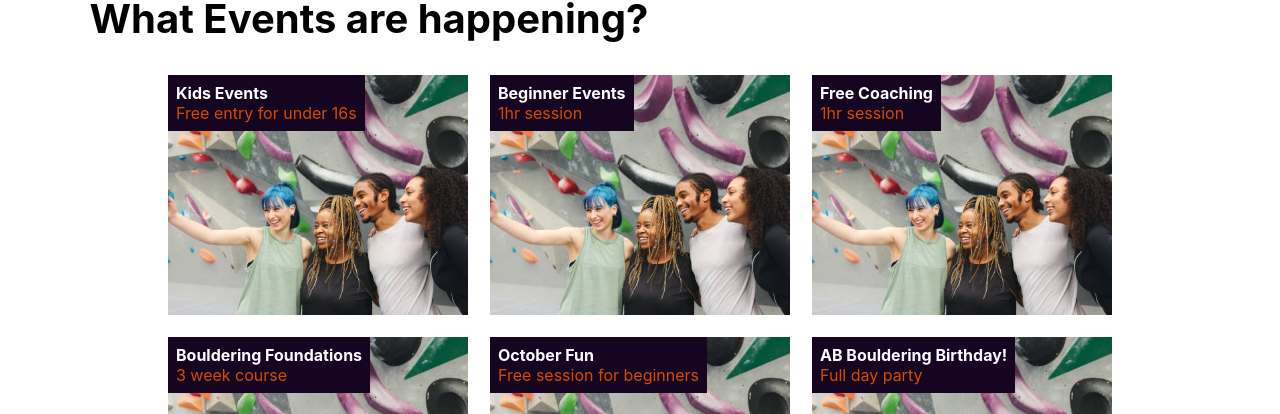
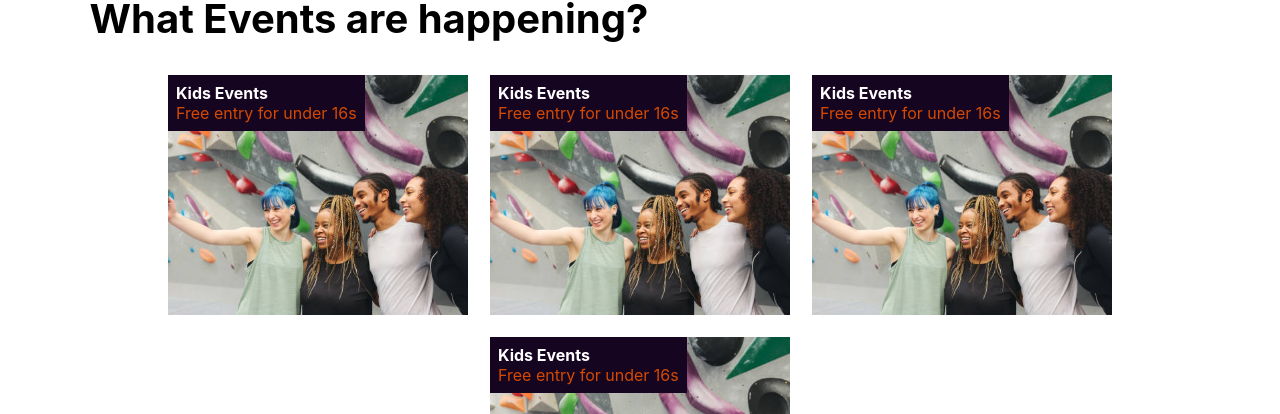
Before and after one commit to WildHeat/bouldering-booking, a React (Create React App) app: page /events in a window 1280 px wide. Shown: the part 538-952 px from the top of the page. Built offline with nearby package versions, Linux system fonts and the light colour scheme.

Commit message:
fixed button bug and seperated data into seperate file

```diff
--- /dev/null
+++ b/src/components/EventsPage/EventsData.json
@@ -0,0 +1,25 @@
+{
+    "data" : [{
+        "title": "Kids Events",
+        "shortDescription": "Free entry for under 16s",
+        "content":
+          "Some information about something to do witht hte event. I dont know what to put here so yeah...i should just use Lorum ipsum but i guess its too late now :P"
+      },{
+        "title": "Kids Events",
+        "shortDescription": "Free entry for under 16s",
+        "content":
+          "Some information about something to do witht hte event. I dont know what to put here so yeah...i should just use Lorum ipsum but i guess its too late now :P"
+      },{
+        "title": "Kids Events",
+        "shortDescription": "Free entry for under 16s",
+        "content":
+          "Some information about something to do witht hte event. I dont know what to put here so yeah...i should just use Lorum ipsum but i guess its too late now :P"
+      },{
+        "title": "Kids Events",
+        "shortDescription": "Free entry for under 16s",
+        "content":
+          "Some information about something to do witht hte event. I dont know what to put here so yeah...i should just use Lorum ipsum but i guess its too late now :P"
+      }
+    ]
+
+}
--- a/src/components/EventsPage/EventsPage.js
+++ b/src/components/EventsPage/EventsPage.js
@@ -1,63 +1,67 @@
 import React from "react";
 import "./EventsPage.css";
 import Event from "./Event";
+import Data from "./EventsData.json";
+
 const EventsPage = () => {
-  const listOfEvent = [
-    {
-      title: "Kids Events",
-      shortDescription: "Free entry for under 16s",
-      content:
-        "Some information about something to do witht hte event. I dont know what to put here so yeah...i should just use Lorum ipsum but i guess its too late now :P",
-    },
-    {
-      title: "Beginner Events",
-      shortDescription: "1hr session",
-      content:
-        "Some information about something to do witht hte event. I dont know what to put here so yeah...i should just use Lorum ipsum but i guess its too late now :P",
-    },
-    {
-      title: "Free Coaching",
-      shortDescription: "1hr session",
-      content:
-        "Some information about something to do witht hte event. I dont know what to put here so yeah...i should just use Lorum ipsum but i guess its too late now :P",
-    },
-    {
-      title: "Bouldering Foundations",
-      shortDescription: "3 week course",
-      content:
-        "Some information about something to do witht hte event. I dont know what to put here so yeah...i should just use Lorum ipsum but i guess its too late now :P",
-    },
-    {
-      title: "October Fun",
-      shortDescription: "Free session for beginners",
-      content:
-        "Some information about something to do witht hte event. I dont know what to put here so yeah...i should just use Lorum ipsum but i guess its too late now :P",
-    },
-    {
-      title: "AB Bouldering Birthday!",
-      shortDescription: "Full day party",
-      content:
-        "Some information about something to do witht hte event. I dont know what to put here so yeah...i should just use Lorum ipsum but i guess its too late now :P",
-    },
-    {
-      title: "Student Social",
-      shortDescription: "2hr session",
-      content:
-        "Some information about something to do witht hte event. I dont know what to put here so yeah...i should just use Lorum ipsum but i guess its too late now :P",
-    },
-    {
-      title: "Private Coaching",
-      shortDescription: "1hr session",
-      content:
-        "Some information about something to do witht hte event. I dont know what to put here so yeah...i should just use Lorum ipsum but i guess its too late now :P",
-    },
-    {
-      title: "Social night",
-      shortDescription: "1.5hr session",
-      content:
-        "Some information about something to do witht hte event. I dont know what to put here so yeah...i should just use Lorum ipsum but i guess its too late now :P",
-    },
-  ];
+  // const listOfEvent = [
+  //   {
+  //     title: "Kids Events",
+  //     shortDescription: "Free entry for under 16s",
+  //     content:
+  //       "Some information about something to do witht hte event. I dont know what to put here so yeah...i should just use Lorum ipsum but i guess its too late now :P",
+  //   },
+  //   {
+  //     title: "Beginner Events",
+  //     shortDescription: "1hr session",
+  //     content:
+  //       "Some information about something to do witht hte event. I dont know what to put here so yeah...i should just use Lorum ipsum but i guess its too late now :P",
+  //   },
+  //   {
+  //     title: "Free Coaching",
+  //     shortDescription: "1hr session",
+  //     content:
+  //       "Some information about something to do witht hte event. I dont know what to put here so yeah...i should just use Lorum ipsum but i guess its too late now :P",
+  //   },
+  //   {
+  //     title: "Bouldering Foundations",
+  //     shortDescription: "3 week course",
+  //     content:
+  //       "Some information about something to do witht hte event. I dont know what to put here so yeah...i should just use Lorum ipsum but i guess its too late now :P",
+  //   },
+  //   {
+  //     title: "October Fun",
+  //     shortDescription: "Free session for beginners",
+  //     content:
+  //       "Some information about something to do witht hte event. I dont know what to put here so yeah...i should just use Lorum ipsum but i guess its too late now :P",
+  //   },
+  //   {
+  //     title: "AB Bouldering Birthday!",
+  //     shortDescription: "Full day party",
+  //     content:
+  //       "Some information about something to do witht hte event. I dont know what to put here so yeah...i should just use Lorum ipsum but i guess its too late now :P",
+  //   },
+  //   {
+  //     title: "Student Social",
+  //     shortDescription: "2hr session",
+  //     content:
+  //       "Some information about something to do witht hte event. I dont know what to put here so yeah...i should just use Lorum ipsum but i guess its too late now :P",
+  //   },
+  //   {
+  //     title: "Private Coaching",
+  //     shortDescription: "1hr session",
+  //     content:
+  //       "Some information about something to do witht hte event. I dont know what to put here so yeah...i should just use Lorum ipsum but i guess its too late now :P",
+  //   },
+  //   {
+  //     title: "Social night",
+  //     shortDescription: "1.5hr session",
+  //     content:
+  //       "Some information about something to do witht hte event. I dont know what to put here so yeah...i should just use Lorum ipsum but i guess its too late now :P",
+  //   },
+  // ];
+
+  const listOfEvent = Data["data"];
 
   return (
     <div className="events-page-container">
--- a/src/components/FaqPage/FaqPage.css
+++ b/src/components/FaqPage/FaqPage.css
@@ -1,3 +1,35 @@
+.faq-content-container {
+  padding: 5% 7%;
+}
+.faq-content-container h1 {
+  font-size: 2.5rem;
+}
+
 .faq-image {
   background-image: url("../../img/faq1.jpg");
 }
+
+.question {
+  padding: 1em;
+  border: solid var(--accent-color);
+  border-radius: 25px;
+  transition: all 1s ease 0s;
+}
+
+.answer {
+  display: none;
+  transition: all 1s ease 0s;
+}
+
+.question:hover {
+  background-color: aqua;
+  transform: translateX(20px);
+}
+
+.question:hover .answer {
+  display: block;
+}
+
+.faq-question {
+  padding-block: 2em;
+}
--- a/src/components/FaqPage/FaqPage.js
+++ b/src/components/FaqPage/FaqPage.js
@@ -11,6 +11,23 @@ const FaqPage = () => {
           </div>
         </div>
       </div>
+      <div className="faq-content-container">
+        <h1>Here are some questions</h1>
+        <div className="faq-question container">
+          <div className="question">
+            <h3>Some Questions about stuff?</h3>
+            <p className="answer">Some answer to the question at hand</p>
+          </div>
+          <div className="question">
+            <h3>Some Questions about stuff?</h3>
+            <p className="answer">Some answer to the question at hand</p>
+          </div>
+          <div className="question">
+            <h3>Some Questions about stuff?</h3>
+            <p className="answer">Some answer to the question at hand</p>
+          </div>
+        </div>
+      </div>
     </div>
   );
 };
--- a/src/components/HomePage/HomePage.css
+++ b/src/components/HomePage/HomePage.css
@@ -162,3 +162,8 @@
   width: max(25%, 300px);
   height: 30vh;
 }
+
+.new-climber-button-container {
+  display: block;
+  width: fit-content;
+}
--- a/src/components/HomePage/ImageSlider/ImageSlider.js
+++ b/src/components/HomePage/ImageSlider/ImageSlider.js
@@ -23,7 +23,7 @@ const ImageSlider = ({ slides }) => {
     }
     timerRef.current = setTimeout(() => {
       nextSlide();
-    }, 10000);
+    }, 5000);
 
     //to not have memory leaks
     return () => clearTimeout(timerRef.current);
--- a/src/components/HomePage/NewClimber.js
+++ b/src/components/HomePage/NewClimber.js
@@ -24,7 +24,7 @@ const NewClimber = () => {
             and let's start this amazing journey together!
           </p>
           <br />
-          <Link to={"/climb"}>
+          <Link to={"/climb"} className="new-climber-button-container">
             <div className="new-climber-button">Start your first climb!</div>
           </Link>
         </div>
```
